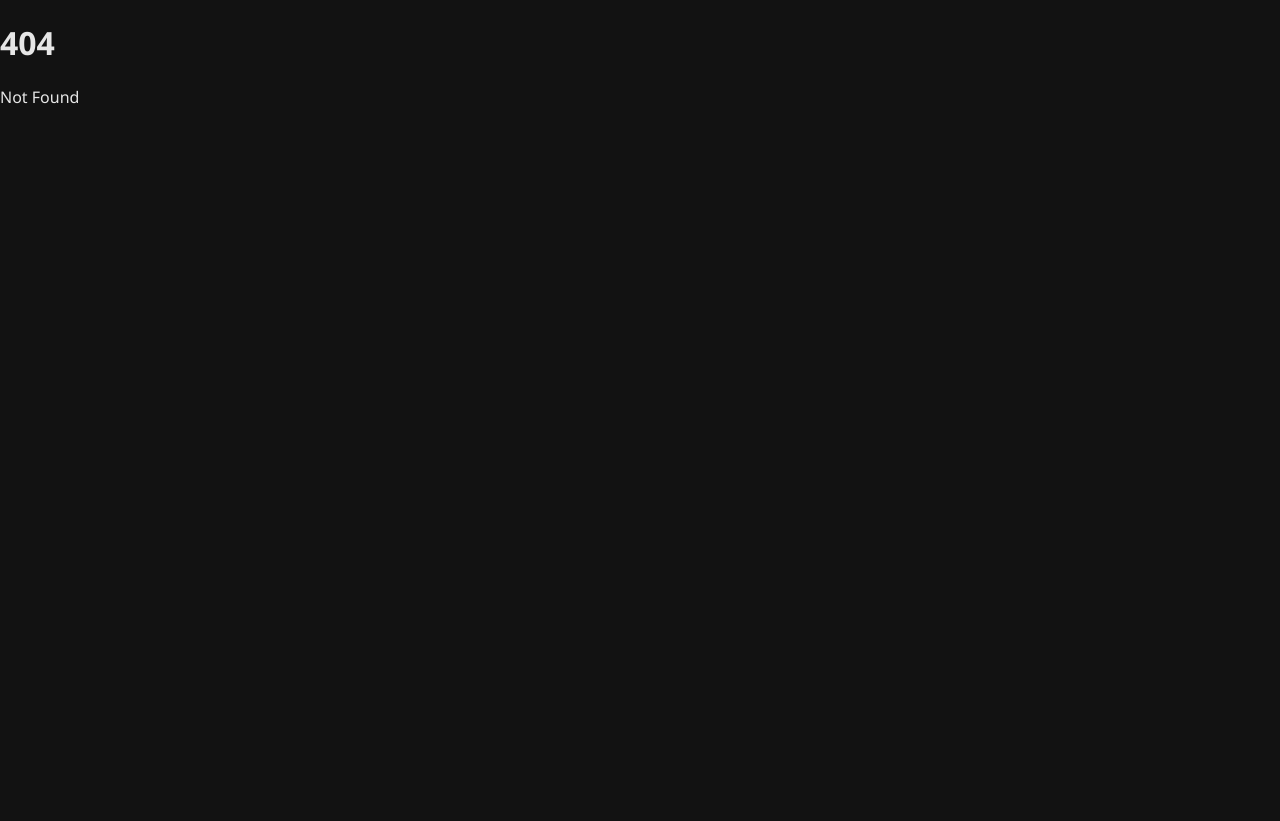
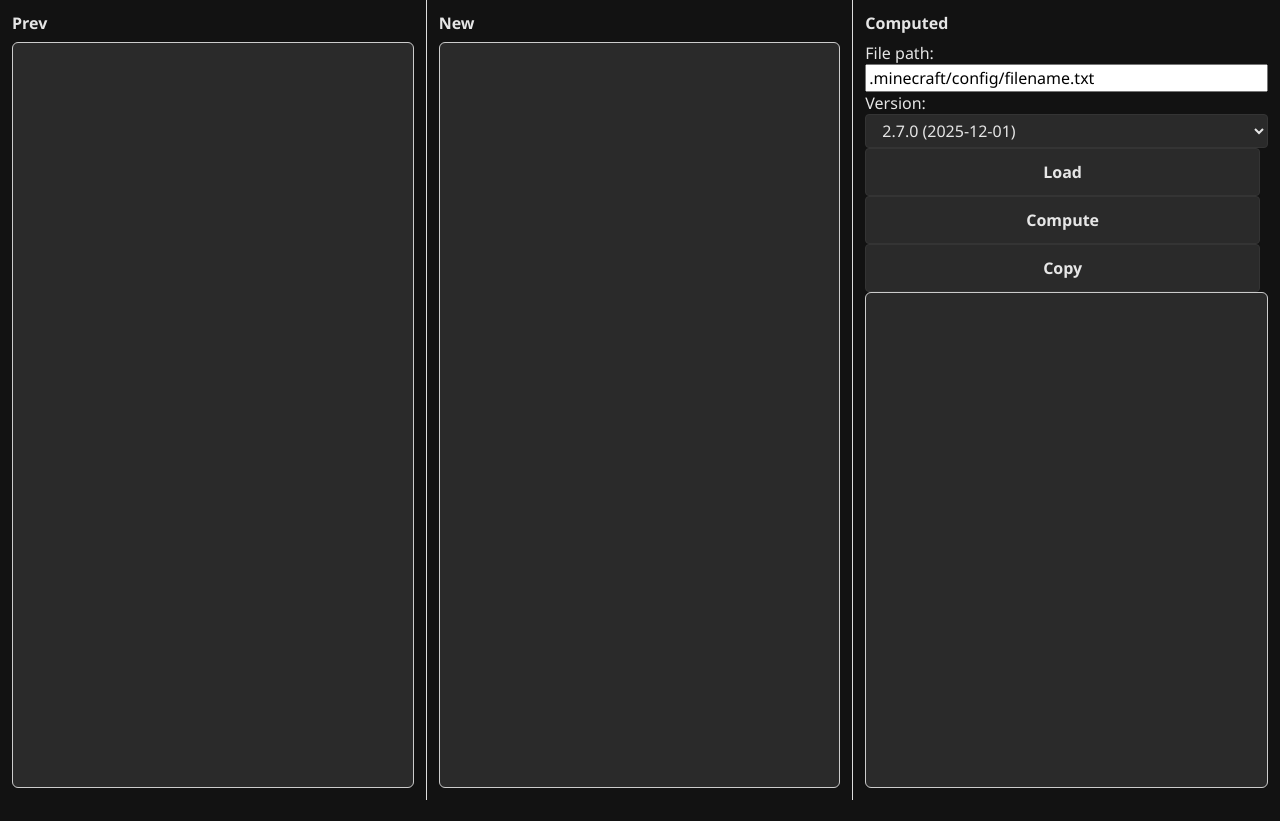
Before and after one commit to creativitRy/gtnh-tweaks, a SvelteKit app: page /compute-patch in a window 1280 px wide. Before the commit this address had no page. After the commit the page ends 800 px from the top, so only its background shows below. Built offline with nearby package versions, Linux system fonts and the light colour scheme.

Commit message:
compute patch

```diff
--- a/package.json
+++ b/package.json
@@ -23,6 +23,7 @@
 		"@sveltejs/kit": "^2.49.1",
 		"@sveltejs/vite-plugin-svelte": "^6.2.1",
 		"@types/node": "^22",
+		"diff": "^8.0.2",
 		"eslint": "^9.39.1",
 		"eslint-config-prettier": "^10.1.8",
 		"eslint-plugin-svelte": "^3.13.1",
--- /dev/null
+++ b/src/routes/compute-patch/+page.svelte
@@ -0,0 +1,112 @@
+<script lang="ts">
+	import { createPatch } from 'diff';
+	import { GTNH_VERSIONS } from '$lib/data/versions';
+	import { writable } from 'svelte/store';
+
+	let prevText = '';
+	let newText = '';
+	let filePath = '.minecraft/config/filename.txt';
+	const selectedVersion = writable<string>(GTNH_VERSIONS[0].id);
+	let computedText = '';
+
+	function computePatch(prevText: string, newText: string): string {
+		return createPatch(filePath, prevText, newText);
+	}
+
+	async function loadFile(filePath: string, version: string): Promise<string> {
+		try {
+			const url = `gtnh/${version}/${filePath.slice('.minecraft/'.length)}`;
+			const response = await fetch(url);
+			if (!response.ok) throw new Error(`Failed to fetch ${url}: ${response.statusText}`);
+			return await response.text();
+		} catch (e) {
+			alert(`Failed to load file ${filePath}: ${e}`);
+			return 'error';
+		}
+	}
+</script>
+
+<div class="layout">
+	<div class="panel">
+		<p>Prev</p>
+		<textarea bind:value={prevText}></textarea>
+	</div>
+	<div class="panel">
+		<p>New</p>
+		<textarea bind:value={newText}></textarea>
+	</div>
+	<div class="panel">
+		<p>Computed</p>
+		<label for="file-path-input">File path:</label>
+		<input id="file-path-input" bind:value={filePath} />
+		<div class="ver-select">
+			<label for="version-select">Version:</label>
+			<select id="version-select" bind:value={$selectedVersion}>
+				{#each GTNH_VERSIONS as v (v.id)}
+					<option value={v.id}>{v.id} ({v.date})</option>
+				{/each}
+			</select>
+		</div>
+		<button on:click={async () => (prevText = await loadFile(filePath, $selectedVersion))}>Load</button>
+		<button on:click={() => (computedText = computePatch(prevText, newText))}>Compute</button>
+		<button
+			on:click={() => {
+				navigator.clipboard.writeText(computedText).then(() => alert('Copied successfully'));
+			}}
+		>
+			Copy
+		</button>
+		<textarea readonly bind:value={computedText}></textarea>
+	</div>
+</div>
+
+<style lang="scss">
+  .layout {
+    height: 100vh;
+    display: flex;
+    flex-direction: row;
+  }
+
+  .panel {
+    flex: 0 0 calc(100% / 3);
+    min-width: 0; // prevents textarea overflow in flex children
+    height: 100%;
+    display: flex;
+    flex-direction: column;
+
+    padding: 12px;
+    box-sizing: border-box;
+
+    border-right: 1px solid #ddd;
+
+    &:last-child {
+      border-right: 0;
+    }
+
+    p {
+      margin: 0 0 8px;
+      font-weight: 600;
+    }
+
+    button {
+      margin-right: 8px;
+    }
+
+    textarea {
+      flex: 1 1 auto;
+      width: 100%;
+      min-height: 0;
+      box-sizing: border-box;
+
+      padding: 10px;
+      border: 1px solid #ccc;
+      border-radius: 6px;
+
+      font-family: ui-monospace, SFMono-Regular, Menlo, Monaco, Consolas, 'Liberation Mono', 'Courier New',
+      monospace;
+      line-height: 1.35;
+
+      resize: none;
+    }
+  }
+</style>
```
Also changed, not shown: 1 other file (tests, documents, lock files or other folders).
